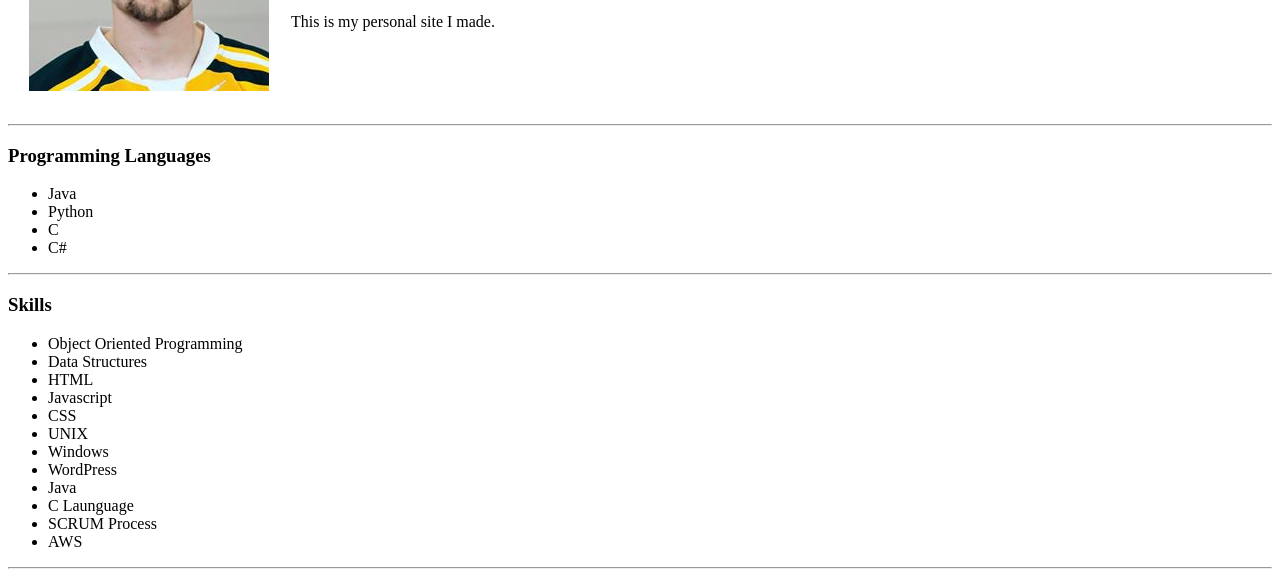
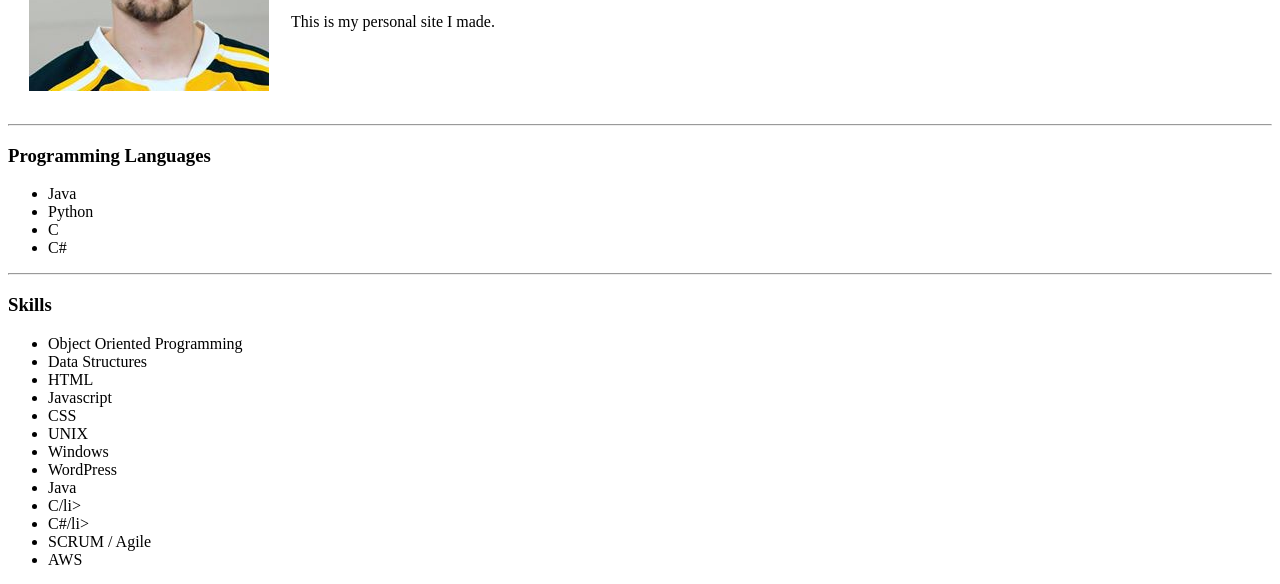
Before and after one commit to cybersmith1/cv, a plain HTML site: page index.html in a window 1280 px wide. Shown: the part 178-762 px from the top of the page. Drawn offline with Linux system fonts and the light colour scheme.

Commit message:
Update index.html

```diff
--- a/index.html
+++ b/index.html
@@ -42,8 +42,9 @@
     <li>Windows</li>
     <li>WordPress</li>
     <li>Java</li>
-    <li>C Launguage</li>
-    <li>SCRUM Process</li>
+    <li>C/li>
+    <li>C#/li>
+    <li>SCRUM / Agile</li>
     <li>AWS</li>
 
   </ul>
```
